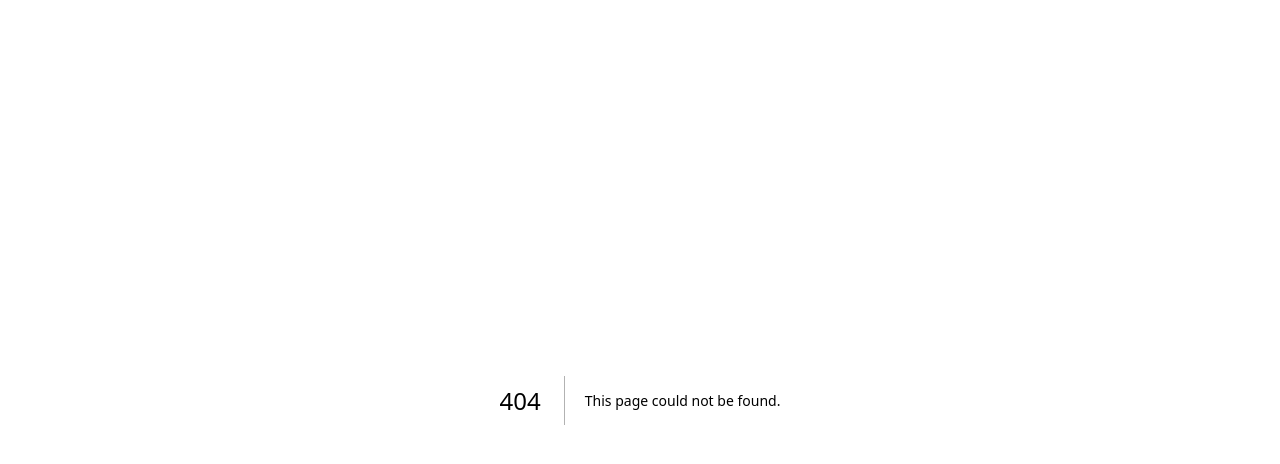
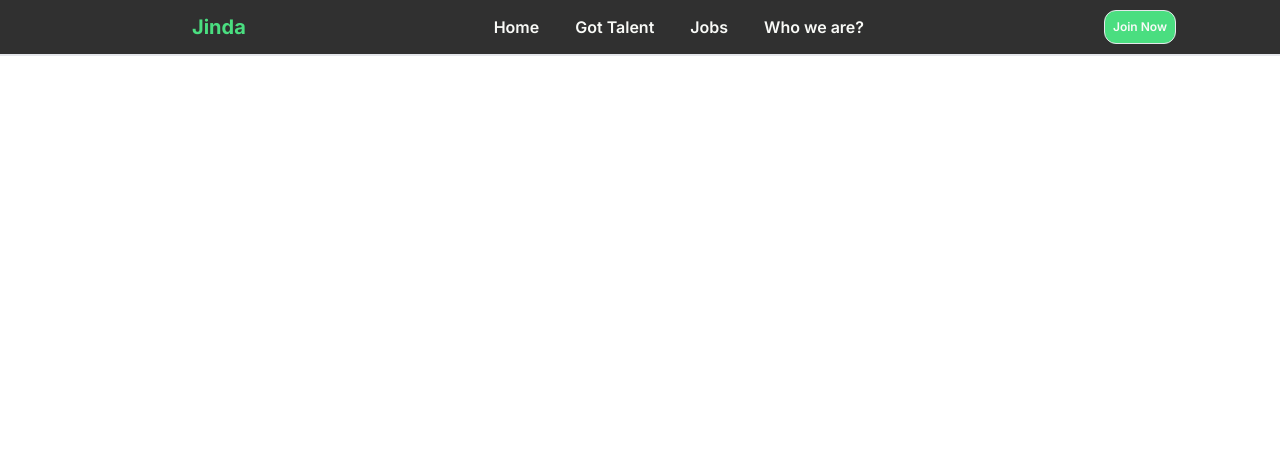
Before and after one commit to macmhonyera/websitenext, a Next.js app: page /header in a window 1280 px wide. Before the commit this address had no page. Shown: the top 464 px of the page. Built offline with nearby package versions, Linux system fonts and the light colour scheme.

Commit message:
modulirize Header component

```diff
--- /dev/null
+++ b/src/app/header/page.tsx
@@ -0,0 +1,40 @@
+// components/Header.js
+import Link from 'next/link';
+import React from 'react';
+
+const Header = () => {
+  return (
+    <div
+      className={
+        "containter mx-auto flex items-center border-b-2 px-2 py-6 h-14 bg-[#303030]"
+      }
+    >
+      <h1 className="font-bold p-2 text-[#4ade80] from-neutral-200 text-xl ml-44">
+        Jinda
+      </h1>
+      <div className="grow">
+        <div className="flex justify-center text-[#f9faf7] font-semibold gap-4 md:gap-5">
+          <Link href="home" className="text-[#f9faf7] hover:bg-[#4ade80] rounded-md hover:text-black p-2 transition-colors duration-300">Home</Link>
+          <Link
+            href="/find-talent"
+            className="text-[#f9faf7] hover:bg-[#4ade80] rounded-md hover:text-black p-2 transition-colors duration-300"
+          >
+            Got Talent
+          </Link>
+          <Link href="home" className="text-[#f9faf7] hover:bg-[#4ade80] rounded-md hover:text-black p-2 transition-colors duration-300">Jobs</Link>
+          <Link href="home" className="text-[#f9faf7] hover:bg-[#4ade80] rounded-md hover:text-black p-2 transition-colors duration-300">Who we are?</Link>
+        </div>
+      </div>
+      <div className="flex gap-4 items-center mr-24">
+        <Link
+          href="#"
+          className="border rounded-xl p-2 font-semibold text-xs text-[#f9faf7] bg-green-400"
+        >
+          Join Now
+        </Link>
+      </div>
+    </div>
+  );
+};
+
+export default Header;
--- a/src/app/page.tsx
+++ b/src/app/page.tsx
@@ -1,36 +1,10 @@
 import Link from "next/link";
+import Header from "./header/page";
 
 export default function Home() {
   return (
-    <div
-      className={
-        "containter mx-auto flex items-center border-b-2 px-2 py-6 h-14 bg-[#303030]"
-      }
-    >
-      <h1 className="font-bold p-2 text-[#4ade80] from-neutral-200 text-xl ml-44">
-        Jinda
-      </h1>
-      <div className="grow">
-        <div className="flex justify-center text-[#f9faf7] font-semibold gap-4 md:gap-5">
-          <Link href="home" className="text-[#f9faf7] hover:bg-[#4ade80] rounded-md hover:text-black p-2 transition-colors duration-300">Home</Link>
-          <Link
-            href="/find-talent"
-            className="text-[#f9faf7] hover:bg-[#4ade80] rounded-md hover:text-black p-2 transition-colors duration-300"
-          >
-            Got Talent
-          </Link>
-          <Link href="home" className="text-[#f9faf7] hover:bg-[#4ade80] rounded-md hover:text-black p-2 transition-colors duration-300">Jobs</Link>
-          <Link href="home" className="text-[#f9faf7] hover:bg-[#4ade80] rounded-md hover:text-black p-2 transition-colors duration-300">Who we are?</Link>
-        </div>
-      </div>
-      <div className="flex gap-4 items-center mr-24">
-        <Link
-          href="#"
-          className="border rounded-xl p-2 font-semibold text-xs text-[#f9faf7] bg-green-400"
-        >
-          Join Now
-        </Link>
-      </div>
-    </div>
+    <main>
+      <Header/>
+    </main>
   );
 }
```
